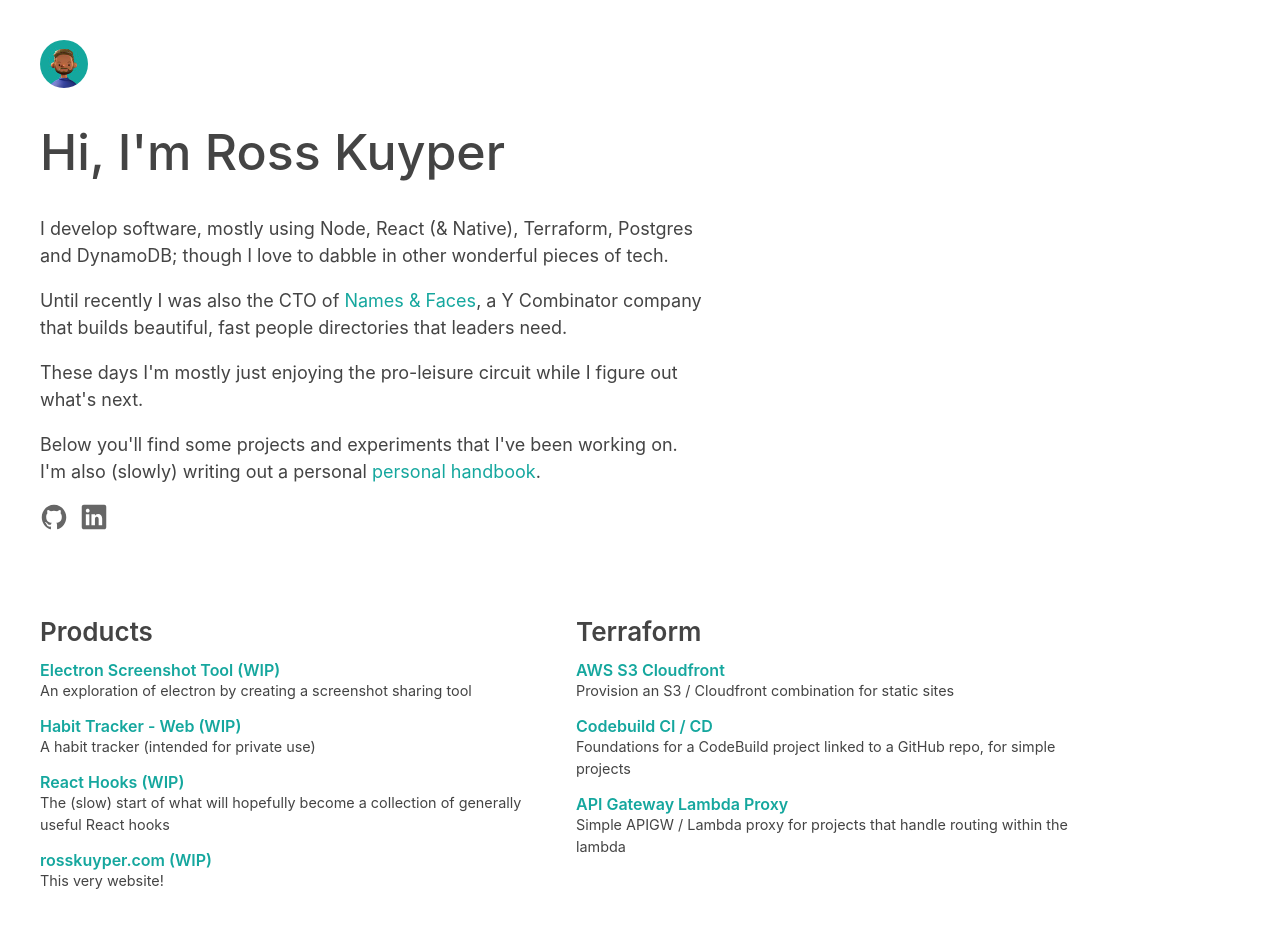
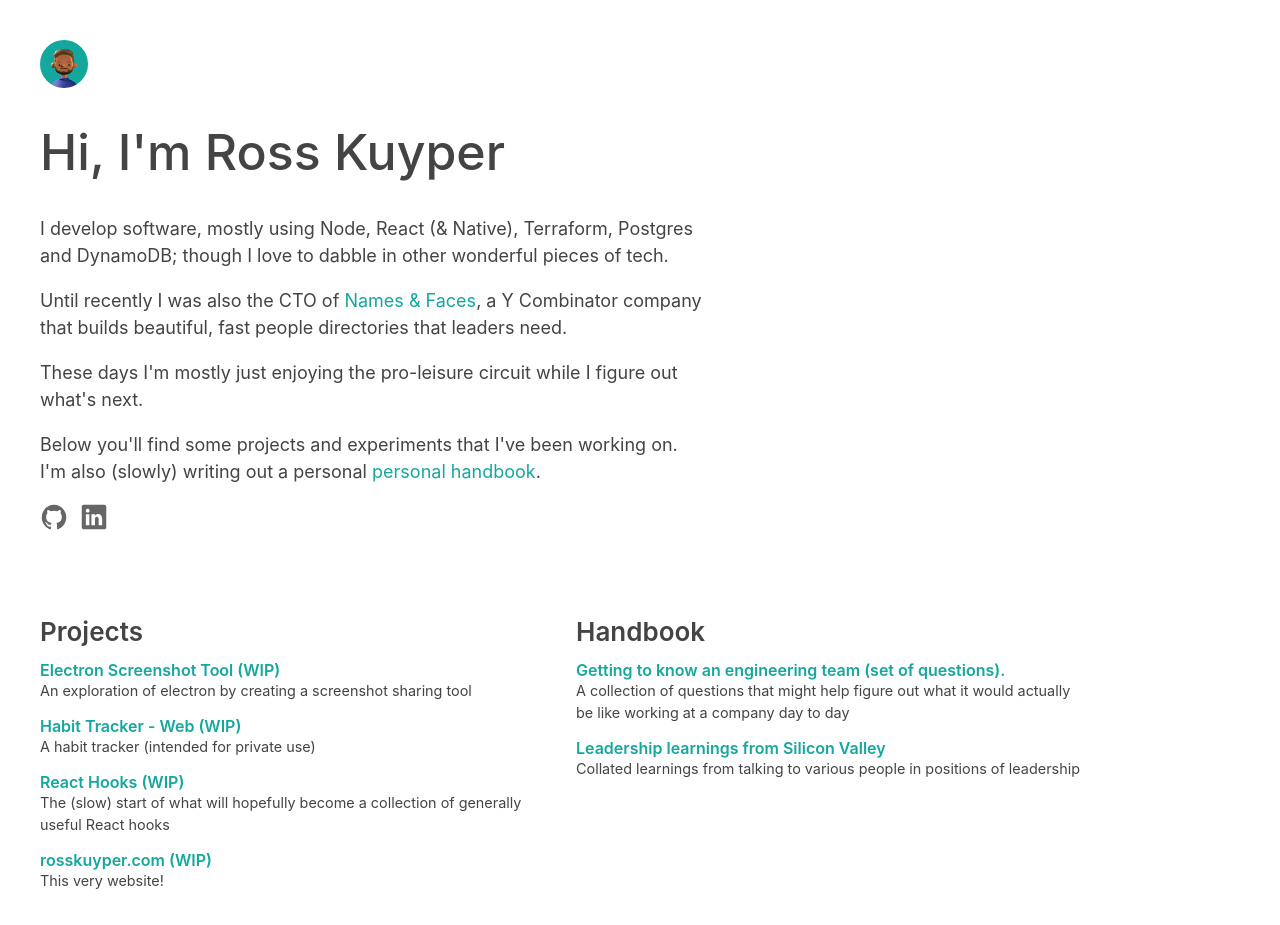
Before and after one commit to rosskuyper/rosskuyper.com, a Next.js app: page / in a window 1280 px wide. Shown: the top 925 px of the page. Built offline with nearby package versions, Linux system fonts and the light colour scheme.

Commit message:
Margins for project sections

```diff
--- a/src/sections/home/WorkSections/WorkSections.module.css
+++ b/src/sections/home/WorkSections/WorkSections.module.css
@@ -10,4 +10,5 @@
 .workSections > div {
   width: 48%; /* fallback */
   width: calc(50% - 1rem);
+  margin-block-end: 1.875rem;
 }
--- a/src/sections/home/WorkSections/WorkSections.tsx
+++ b/src/sections/home/WorkSections/WorkSections.tsx
@@ -5,7 +5,7 @@ import styles from './WorkSections.module.css'
 
 const ProjectProjects = () => (
   <div>
-    <Heading variant="h3">Products</Heading>
+    <Heading variant="h3">Projects</Heading>
 
     <Project heading="Electron Screenshot Tool (WIP)" href="https://github.com/rosskuyper/scr">
       An exploration of electron by creating a screenshot sharing tool
@@ -97,9 +97,9 @@ export const WorkSections = () => {
   return (
     <div className={styles.workSections}>
       <ProjectProjects />
+      <HandbookProjects />
       <TerraformProjects />
       <BoilerplateProjects />
-      <HandbookProjects />
     </div>
   )
 }
```
